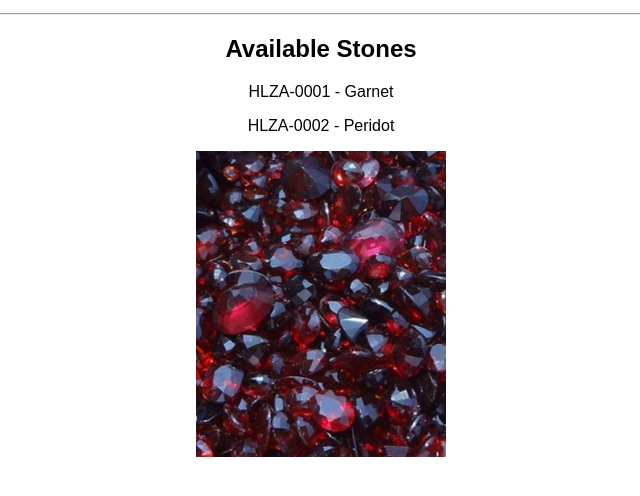
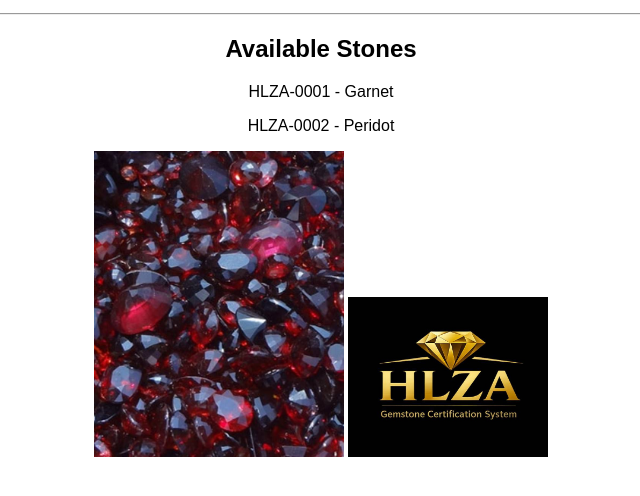
Before and after one commit to asallabbaf888-ops/HLZA, a plain HTML site: page index.html in a window 1280 px wide. Shown: the part 102-598 px from the top of the page, without its empty margins (319-959 px from the left). Drawn offline with Linux system fonts and the light colour scheme.

Commit message:
Update index.html

```diff
--- a/index.html
+++ b/index.html
@@ -19,3 +19,4 @@
 </body>
 </html>
 <img src="IMG_20260531_004528.jpg" width="250">
+<img src="IMG_20260531_012841.jpg" width="200">
```
